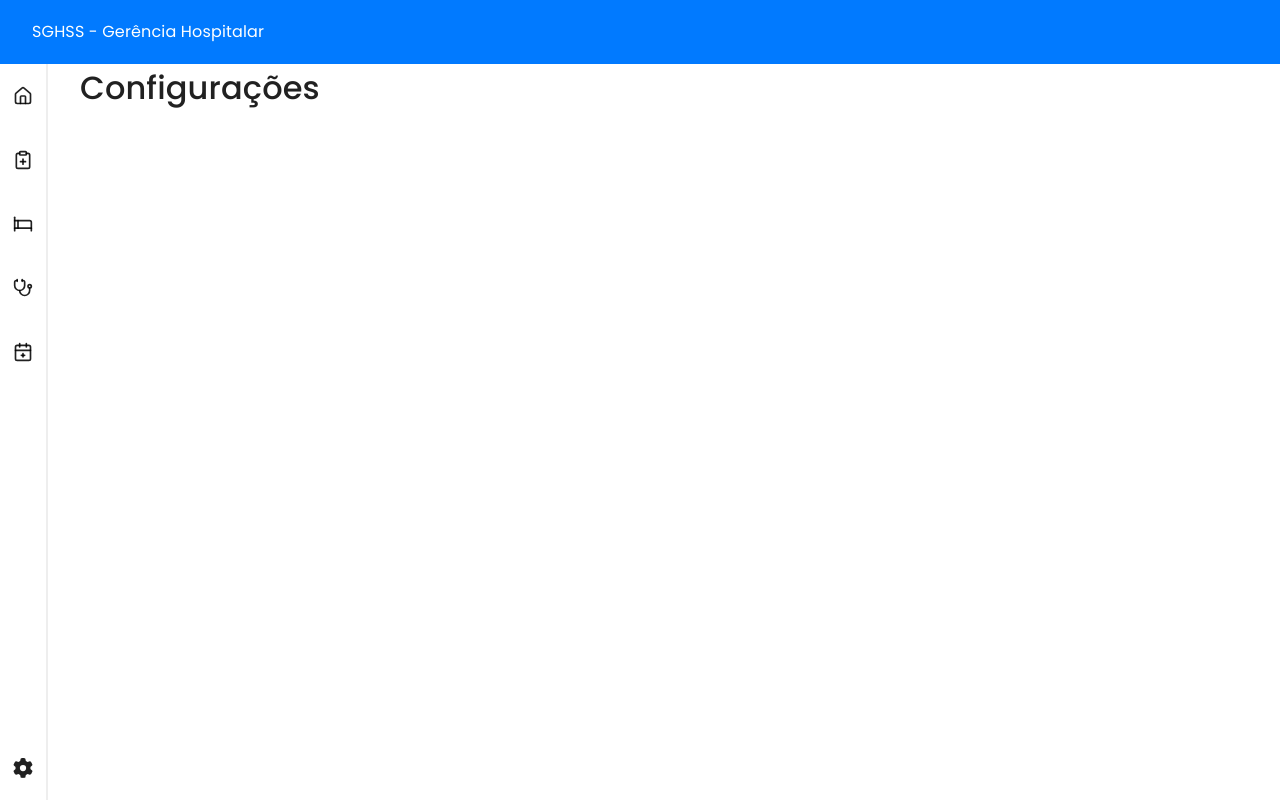
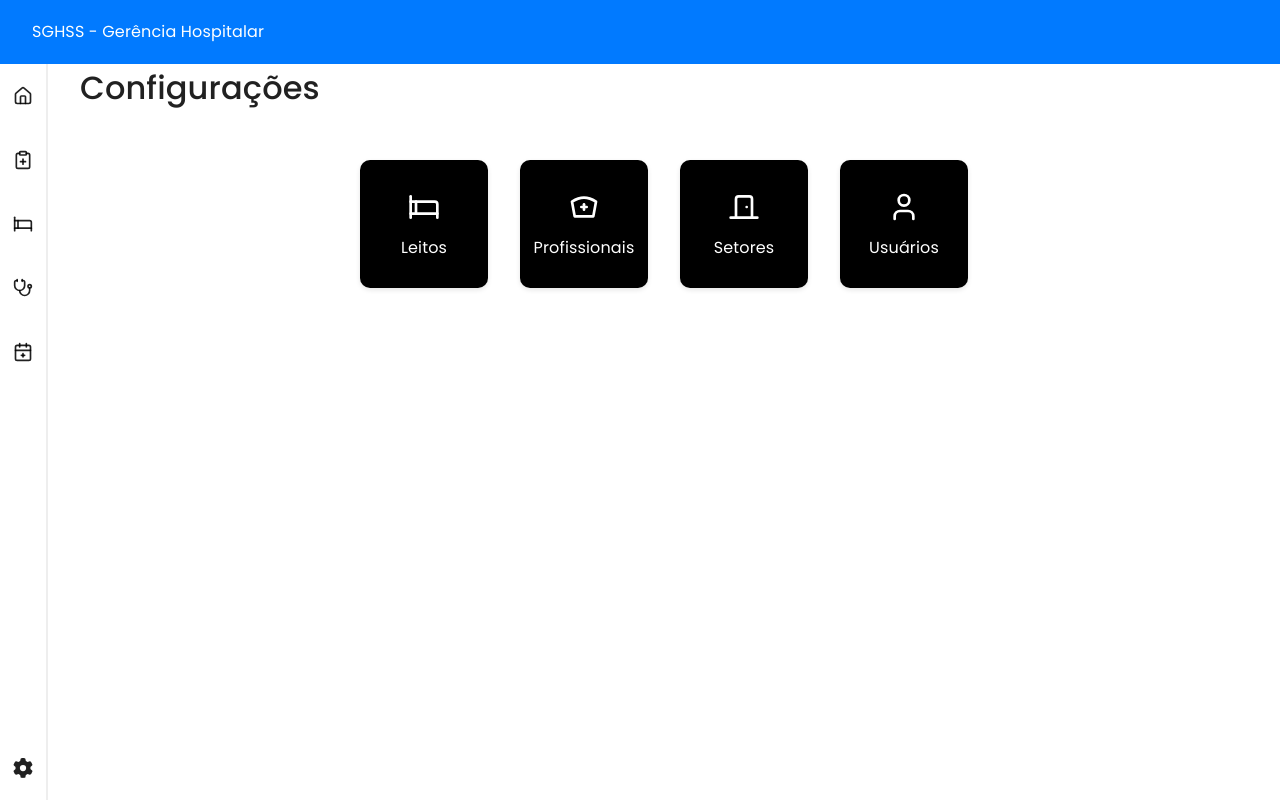
Before and after one commit to kaio-mendes/gestao-hospitalar, a React (Vite) app: page /configuracao in a window 1280 px wide. Built offline with nearby package versions, Linux system fonts and the light colour scheme.

Commit message:
Criando campos do tela de config

```diff
--- a/src/assets/styles/components/navbar.module.css
+++ b/src/assets/styles/components/navbar.module.css
@@ -69,6 +69,15 @@
   border-radius: 100%;
 }
 
+.profileMenu button {
+  background-color: #017cff9f;
+  border: none;
+  padding: 3px;
+  border-radius: 5px;
+  color: white;
+  text-decoration: none;
+}
+
 .profileMenu {
   position: absolute;
   bottom: 1rem;
@@ -92,7 +101,8 @@
   text-decoration: none;
 }
 
-.profileMenu a:hover {
+.profileMenu a,
+button:hover {
   background-color: #004c9c9f;
 }
 
--- /dev/null
+++ b/src/assets/styles/pages/config.module.css
@@ -0,0 +1,41 @@
+.container {
+  width: 100%;
+  height: 100%;
+}
+
+.items {
+  width: 100%;
+  display: flex;
+  padding: 2rem;
+  flex-wrap: wrap;
+  justify-content: center;
+  align-items: center;
+}
+
+.new {
+  height: 8rem;
+  width: 8rem;
+  background-color: #000000;
+  border-radius: 10px;
+  display: flex;
+  align-items: center;
+  justify-content: center;
+  font-size: 2rem;
+  color: white;
+  cursor: pointer;
+  margin: 1rem;
+  box-shadow: 0 2px 5px rgba(0, 0, 0, 0.1);
+  flex-direction: column;
+}
+
+.new:hover {
+  background-color: #b3b3b3;
+  transition: background-color 0.2s ease;
+  transform: translateY(-4px);
+  box-shadow: 0 4px 10px rgba(0, 0, 0, 0.2);
+}
+
+.new p {
+  font-size: 1rem;
+  text-align: center;
+}
--- a/src/modules/forms/bed-form.tsx
+++ b/src/modules/forms/bed-form.tsx
@@ -50,10 +50,12 @@ export const BedForm: React.FC<form> = ({ showForm, setShowForm }) => {
               ))}
             </Select>
           </FormControl>
+          <Box sx={{ display: 'flex', justifyContent: 'flex-end' }}>
+            <Button variant="contained" color="primary" type="submit" sx={{ mt: 2 }}>
+              Salvar
+            </Button>
+          </Box>
         </form>
-        <Button variant="contained" color="primary" sx={{ mt: 2 }}>
-          Salvar
-        </Button>
       </Box>
     </Drawer>
   );
--- /dev/null
+++ b/src/modules/forms/config-forms.tsx
@@ -0,0 +1,18 @@
+import { Box, Drawer, TextField } from '@mui/material';
+import type { SetStateAction } from 'react';
+import type React from 'react';
+
+type Form = {
+  form: string;
+  setForm: React.Dispatch<SetStateAction<string>>;
+};
+
+export const ConfigForms: React.FC<Form> = ({ form, setForm }) => {
+  return (
+    <Drawer anchor="right" open={!!form} onClose={() => setForm('')}>
+      <Box sx={{ padding: 2, alignItems: 'center', display: 'flex', flexDirection: 'column' }}>
+        <h3>Cadastrando {form}:</h3>
+      </Box>
+    </Drawer>
+  );
+};
--- a/src/modules/forms/patients-form.tsx
+++ b/src/modules/forms/patients-form.tsx
@@ -1,6 +1,6 @@
 import { InputLabel, MenuItem, Select, TextField, FormControl, Button, Drawer, Box } from '@mui/material';
 import styles from '../../assets/styles/modules/forms.module.css';
-import React, { useState, type SetStateAction } from 'react';
+import React, { type SetStateAction } from 'react';
 
 type PatientsProps = {
   toogleForm: () => void;
--- a/src/pages/config.tsx
+++ b/src/pages/config.tsx
@@ -1,5 +1,49 @@
 import { Title } from '../components/title';
+import styles from '../assets/styles/pages/config.module.css';
+import { LuBed, LuDoorClosed, LuUser } from 'react-icons/lu';
+import { TbNurse } from 'react-icons/tb';
+import { useState } from 'react';
+import { ConfigForms } from '../modules/forms/config-forms';
 
 export const Config = () => {
-  return <Title title="Configurações" />;
+  const [form, setForm] = useState('');
+  const handleForm = (formName: string) => {
+    setForm(formName); // aqui você atualiza o estado corretamente
+    console.log(formName, 'foi clicado');
+  };
+  return (
+    <div className={styles.container}>
+      <Title title="Configurações" />
+      <div className={styles.items}>
+        <div className={styles.new} onClick={() => handleForm('Leitos')}>
+          <div className={styles.icon}>
+            <LuBed fontSize={32} />
+          </div>
+          <p>Leitos</p>
+        </div>
+
+        <div className={styles.new} onClick={() => handleForm('Profissionais')}>
+          <div className={styles.icon}>
+            <TbNurse fontSize={32} />
+          </div>
+          <p>Profissionais</p>
+        </div>
+
+        <div className={styles.new} onClick={() => handleForm('Setores')}>
+          <div className={styles.icon}>
+            <LuDoorClosed fontSize={32} />
+          </div>
+          <p>Setores</p>
+        </div>
+
+        <div className={styles.new} onClick={() => handleForm('Usuarios')}>
+          <div className={styles.icon}>
+            <LuUser fontSize={32} />
+          </div>
+          <p>Usuários</p>
+        </div>
+      </div>
+      {form && <ConfigForms form={form} setForm={setForm} />}
+    </div>
+  );
 };
```
